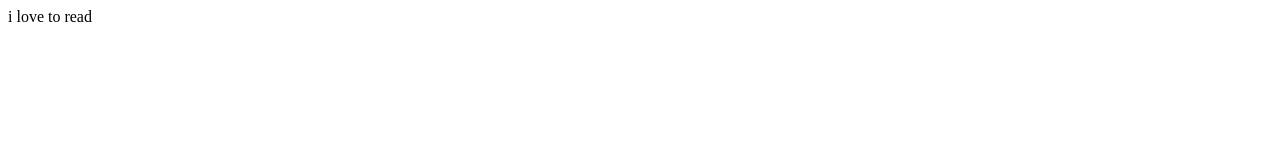
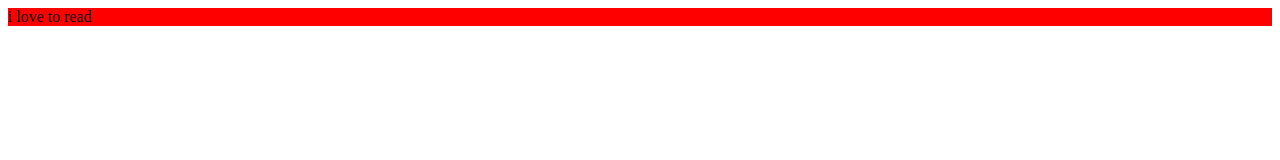
Before and after one commit to telecotech/My-Portfolio, a plain HTML site: page index.html in a window 1280 px wide. Drawn offline with Linux system fonts and the light colour scheme.

Commit message:
setting up reset.css

```diff
--- a/index.html
+++ b/index.html
@@ -4,7 +4,7 @@
     <meta charset="UTF-8">
     <meta http-equiv="X-UA-Compatible" content="IE=edge">
     <meta name="viewport" content="width=device-width, initial-scale=1.0">
-    <rel="stylesheet" href="./assets/css/styles.css">
+    <link rel="stylesheet" href="./assets/css/styles.css">
     <title>Document</title>
 </head>
 
```
Also changed, not shown: assets/css/reset.css (added).
